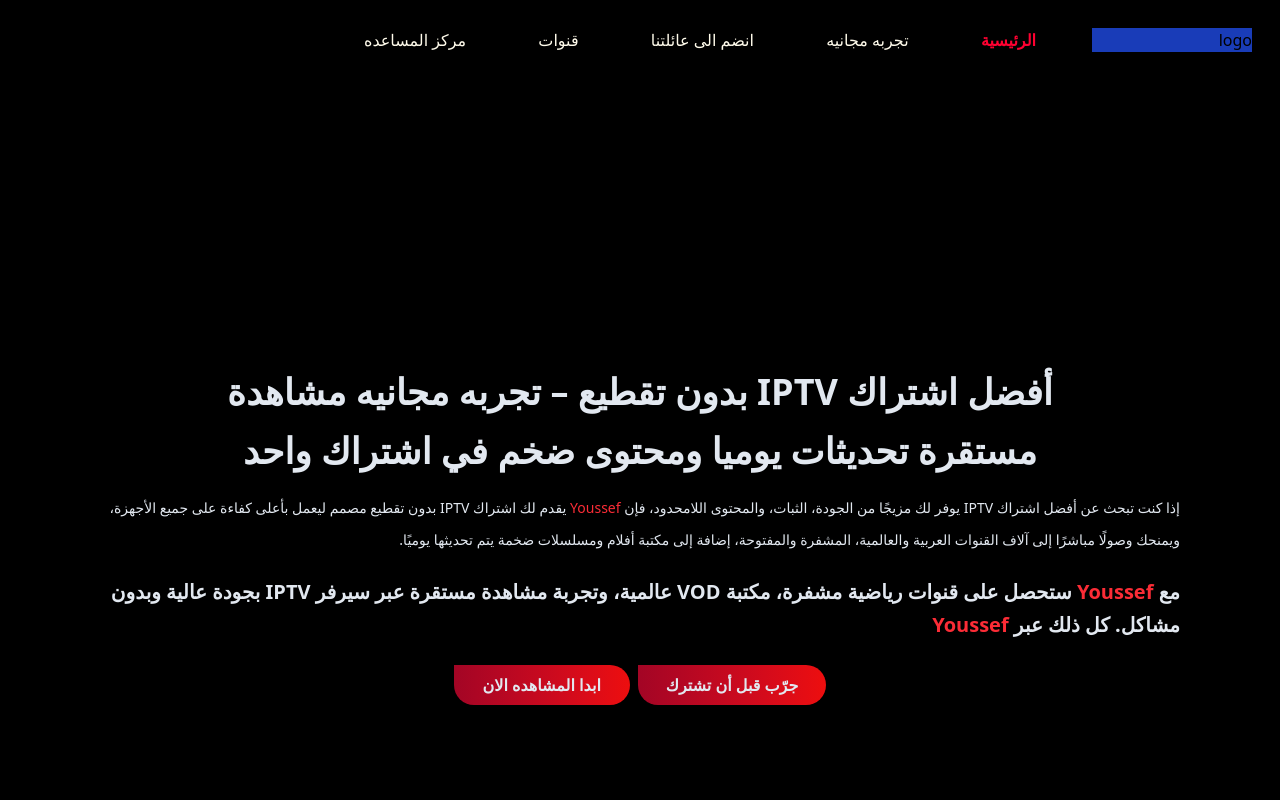
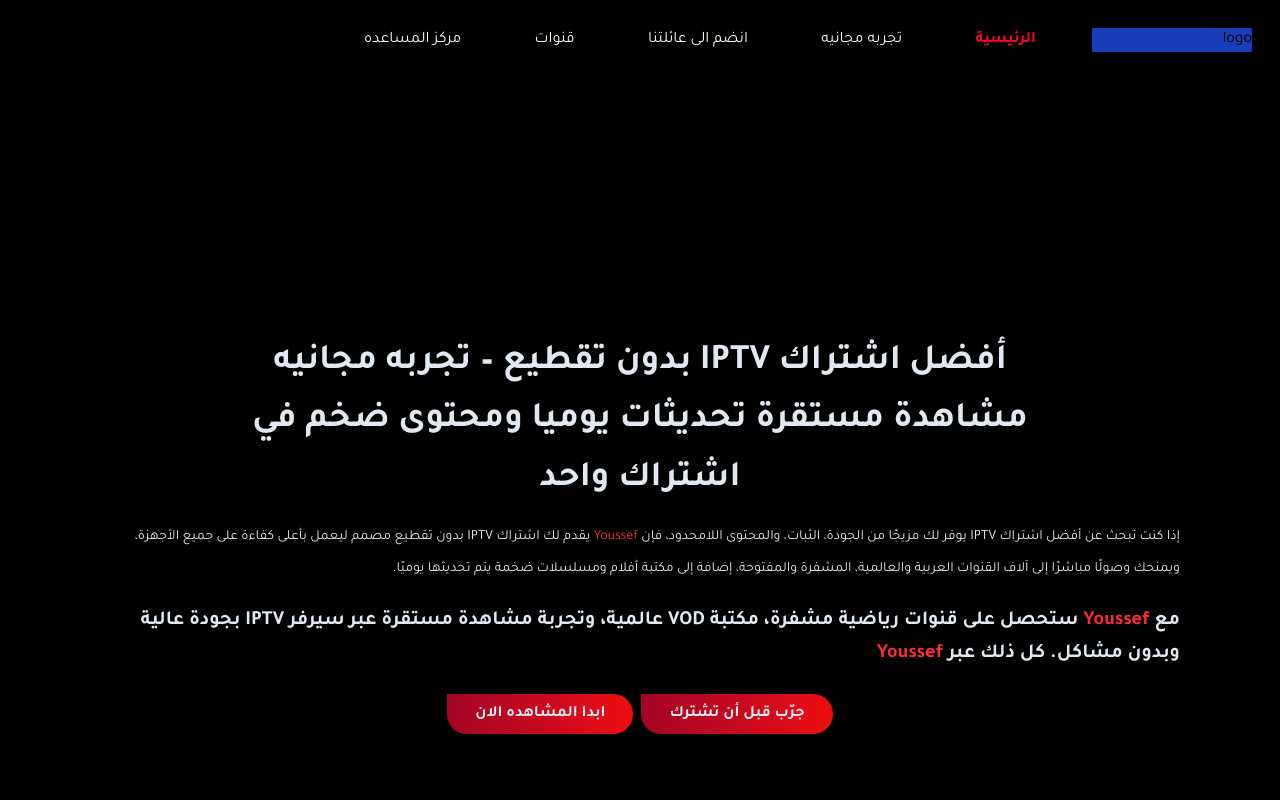
Before and after one commit to youssefiptv936-48/my-iptv-site, a Next.js app: page / in a window 1280 px wide. Shown: the top 800 px of the page. Built offline with nearby package versions, Linux system fonts and the light colour scheme.

Commit message:
optimize layout and fonts

```diff
--- a/src/app/layout.tsx
+++ b/src/app/layout.tsx
@@ -1,8 +1,22 @@
 import "./globals.css";
+import { Tajawal } from 'next/font/google'; // استدعاء الخط بشكل ذكي
+import Navbar from "./components/Navbar";
 import Footer from "./components/Footer";
-import Navbar from "./components/Navbar";
 
+// إعداد الخط ليكون سريعاً جداً ولا يحجب الصفحة
+const tajawal = Tajawal({
+  subsets: ['arabic'],
+  weight: ['400', '500', '700'],
+  display: 'swap',
+});
 
+// الطريقة الاحترافية لتعريف معلومات الموقع في Next.js
+export const metadata = {
+  title: 'باقات اشتراك IPTV المتميزة | قنوات مباشرة وأفلام',
+  description: 'اشترك الآن في أفضل خدمة IPTV. أكثر من 46 ألف قناة و150 ألف فيلم بجودة عالية وبدون تقطيع.',
+  viewport: 'width=device-width, initial-scale=1',
+  robots: 'index, follow',
+};
 
 export default function RootLayout({
   children,
@@ -11,26 +25,13 @@ export default function RootLayout({
 }) {
   return (
     <html lang="ar" dir="rtl">
-      <head>
-        {/* تحسين 1: إزالة الربط باللوكال هوست لأنه يسبب بطء في الاختبارات الحقيقية */}
-        {/* تحسين 2: استدعاء الأيقونات والخطوط بشكل Preload إذا كانت خارجية */}
-
-        <title>باقات اشتراك IPTV المتميزة | قنوات مباشرة وأفلام</title>
-        <meta
-          name="description"
-          content="اشترك الآن في أفضل خدمة IPTV. أكثر من 46 ألف قناة و150 ألف فيلم بجودة عالية وبدون تقطيع."
-        />
-        <meta name="viewport" content="width=device-width, initial-scale=1" />
-        <meta name="robots" content="index, follow" />
-
-      </head>
-      <body className="bg-black antialiased overflow-x-hidden">
-        <header>
-          <Navbar/>
-        </header>
-        {/* تحسين 3: استخدام contain-intrinsic-size لمنع الـ CLS */}
-        <main className="min-h-screen">{children}</main>
-
+      {/* ملاحظة: Next.js سيتعامل مع الـ Head تلقائياً من كائن metadata أعلاه */}
+      <body className={`${tajawal.className} bg-black antialiased overflow-x-hidden`}>
+        <Navbar />
+        <main className="min-h-screen">
+          {children}
+        </main>
+        <Footer />
       </body>
     </html>
   );
```
